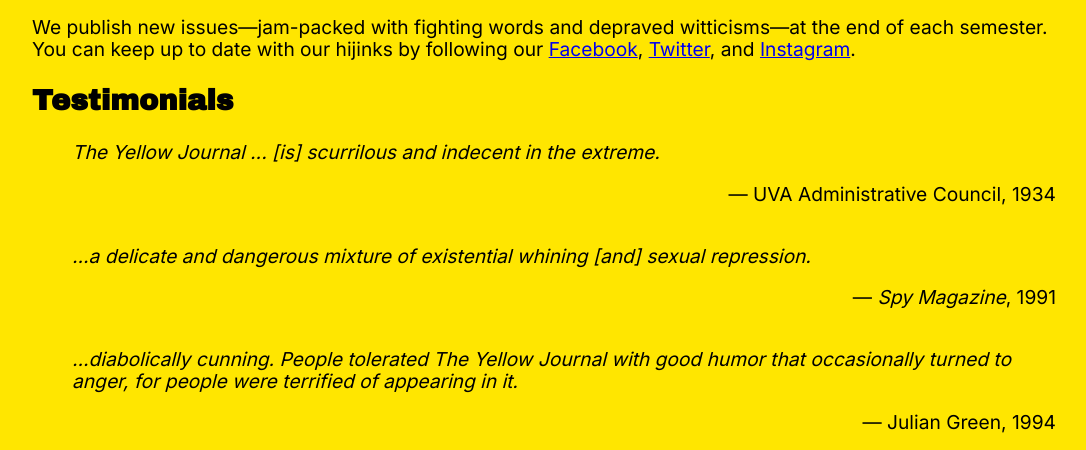
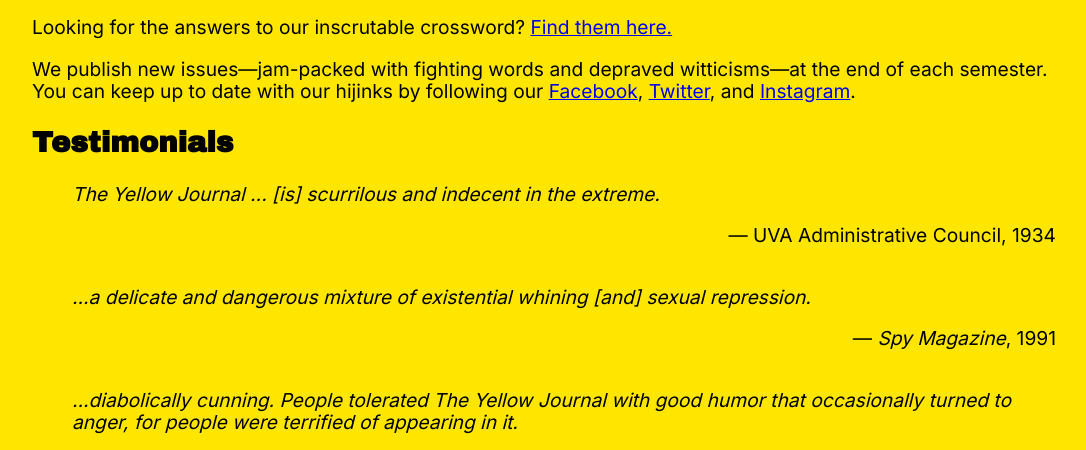
Before and after one commit to yellowjournal/yellowjournal.github.io, a plain HTML site: page index.html in a window 1280 px wide. Shown: the part 316-766 px from the top of the page, without its empty margins (96-1182 px from the left). Drawn offline with Linux system fonts and the light colour scheme.

Commit message:
add the crossword lol

```diff
--- a/index.html
+++ b/index.html
@@ -28,6 +28,9 @@
             <strong>The Yellow Journal</strong> is UVA's oldest/secretest/premier/only satire publication.
             Since its inception in 1912 A.D., the Yellow Journal's name has struck fear into the hearts of hapless
             administrators, humorless students, and anyone else unfortunate enough to draw the ire of our wicked pen.
+        </p>
+        <p>
+            Looking for the answers to our inscrutable crossword? <a href="/img/image0.jpeg">Find them here.</a>
         </p>
         <p>
             We publish new issues—jam-packed with fighting words and depraved witticisms—at the end of each
```
Also changed, not shown: 1 other file.
